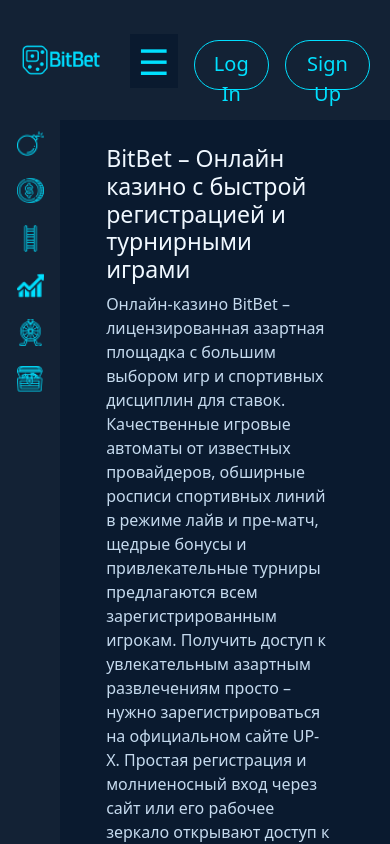
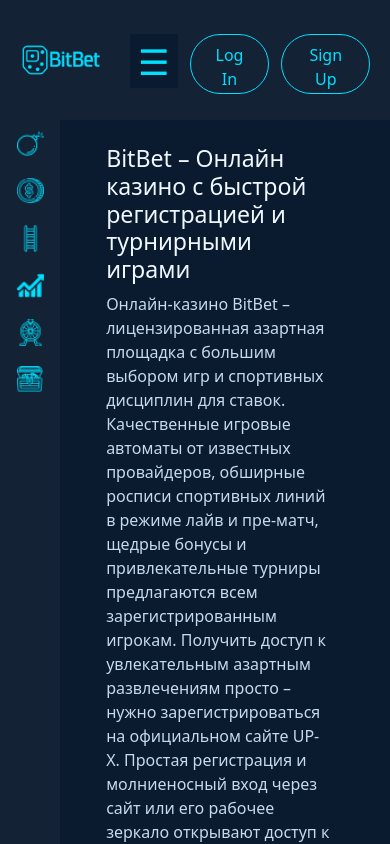
Before and after one commit to vladislavchenko/BitBet, a plain HTML site: page index.html in a window 390 px wide. Shown: the top 844 px of the page. Drawn offline with nearby package versions, Linux system fonts and the light colour scheme.

Commit message:
Update nav-bar.css

```diff
--- a/sources/styles/nav-bar.css
+++ b/sources/styles/nav-bar.css
@@ -128,5 +128,7 @@ header {
 @media (max-width:500px) {
     .reg-button {
         margin-right: 0;
+        font-size: 1em;
+        border-radius: 2em;
     }
 }
```
